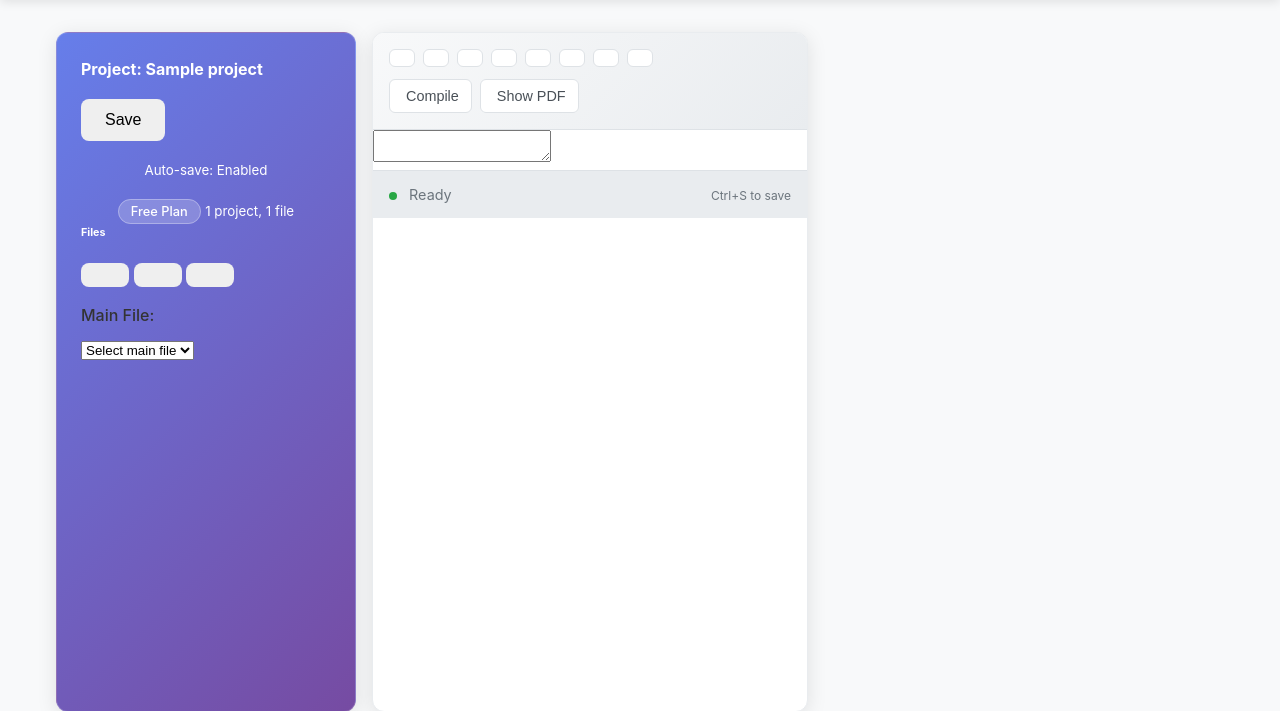
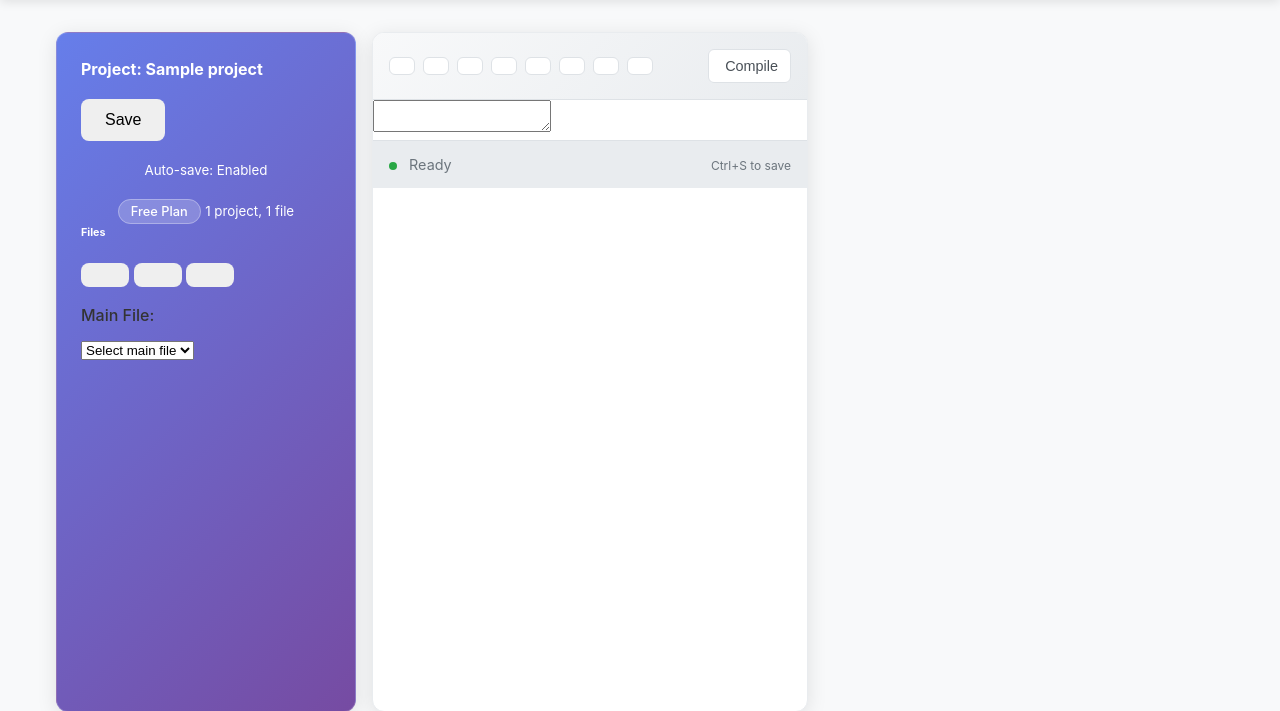
Before and after one commit to nilmarpublio/Doccollab, a Flask app: page /editor/1 in a window 1280 px wide. Shown: the part 60-771 px from the top of the page. Run offline with Flask 3, Linux system fonts and the light colour scheme; a user stored in the database is signed in; tables that the repository leaves empty hold one stand-in row (values such as "Sample post"); parts of the project's set-up code (start-up, migrations or seed data) failed here and were passed over.

Commit message:
Editor takes full width: remove PDF panel completely, editor occupies entire right side

```diff
--- a/static/css/style.css
+++ b/static/css/style.css
@@ -11,19 +11,19 @@
   gap: 1rem;
   height: calc(100vh - 120px);
   min-height: 600px;
+  width: 100%;
 }
 
-/* Layout when PDF panel is shown */
-.editor-container.pdf-visible {
-  grid-template-columns: 300px 1fr 400px;
+/* Hide PDF panel completely for now */
+.editor-container .pdf-panel {
+  display: none !important;
 }
 
-.editor-container .pdf-panel {
-  display: none;
-}
-
-.editor-container.pdf-visible .pdf-panel {
-  display: block;
+/* Ensure editor panel takes full available width */
+.editor-panel {
+  width: 100%;
+  min-width: 0; /* Allow shrinking */
+  flex: 1; /* Take all available space */
 }
 
 .sidebar {
--- a/templates/editor.html
+++ b/templates/editor.html
@@ -94,9 +94,6 @@
             <div class="toolbar-right">
                 <button class="toolbar-btn" onclick="compileProject()" title="{{ _('Compile PDF') }}">
                     <i class="fas fa-file-pdf"></i> {{ _('Compile') }}
-                </button>
-                <button class="toolbar-btn" id="viewToggle" onclick="toggleView()" title="{{ _('Toggle PDF View') }}">
-                    <i class="fas fa-eye"></i> {{ _('Show PDF') }}
                 </button>
             </div>
         </div>
@@ -763,37 +760,7 @@ function upgradeToPaid() {
     window.location.href = '{{ url_for("main.payment") }}';
 }
 
-// Toggle PDF view
-let pdfVisible = false;
-
-function toggleView() {
-    const container = document.querySelector('.editor-container');
-    const toggleBtn = document.getElementById('viewToggle');
-    const toggleIcon = toggleBtn.querySelector('i');
-    const toggleText = toggleBtn.querySelector('span') || toggleBtn.childNodes[2];
-
-    pdfVisible = !pdfVisible;
-
-    if (pdfVisible) {
-        // Show PDF panel
-        container.classList.add('pdf-visible');
-        toggleIcon.className = 'fas fa-eye-slash';
-        if (toggleText && toggleText.textContent) {
-            toggleText.textContent = ' {{ _("Hide PDF") }}';
-        } else {
-            toggleBtn.innerHTML = '<i class="fas fa-eye-slash"></i> {{ _("Hide PDF") }}';
-        }
-    } else {
-        // Hide PDF panel
-        container.classList.remove('pdf-visible');
-        toggleIcon.className = 'fas fa-eye';
-        if (toggleText && toggleText.textContent) {
-            toggleText.textContent = ' {{ _("Show PDF") }}';
-        } else {
-            toggleBtn.innerHTML = '<i class="fas fa-eye"></i> {{ _("Show PDF") }}';
-        }
-    }
-}
+// PDF functionality removed - editor now takes full width
 
 // Cleanup on page unload
 window.addEventListener('beforeunload', function(e) {
```
